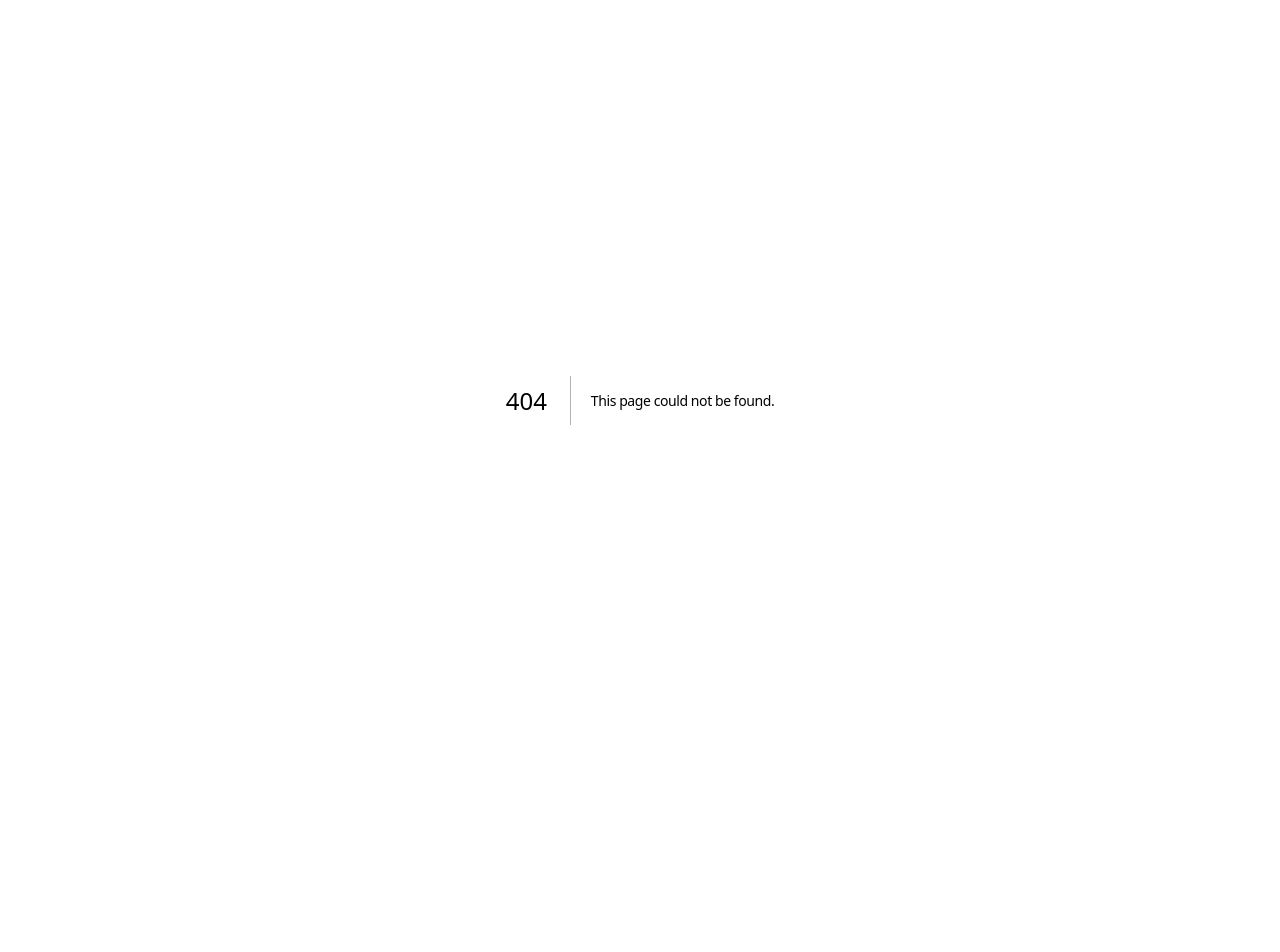
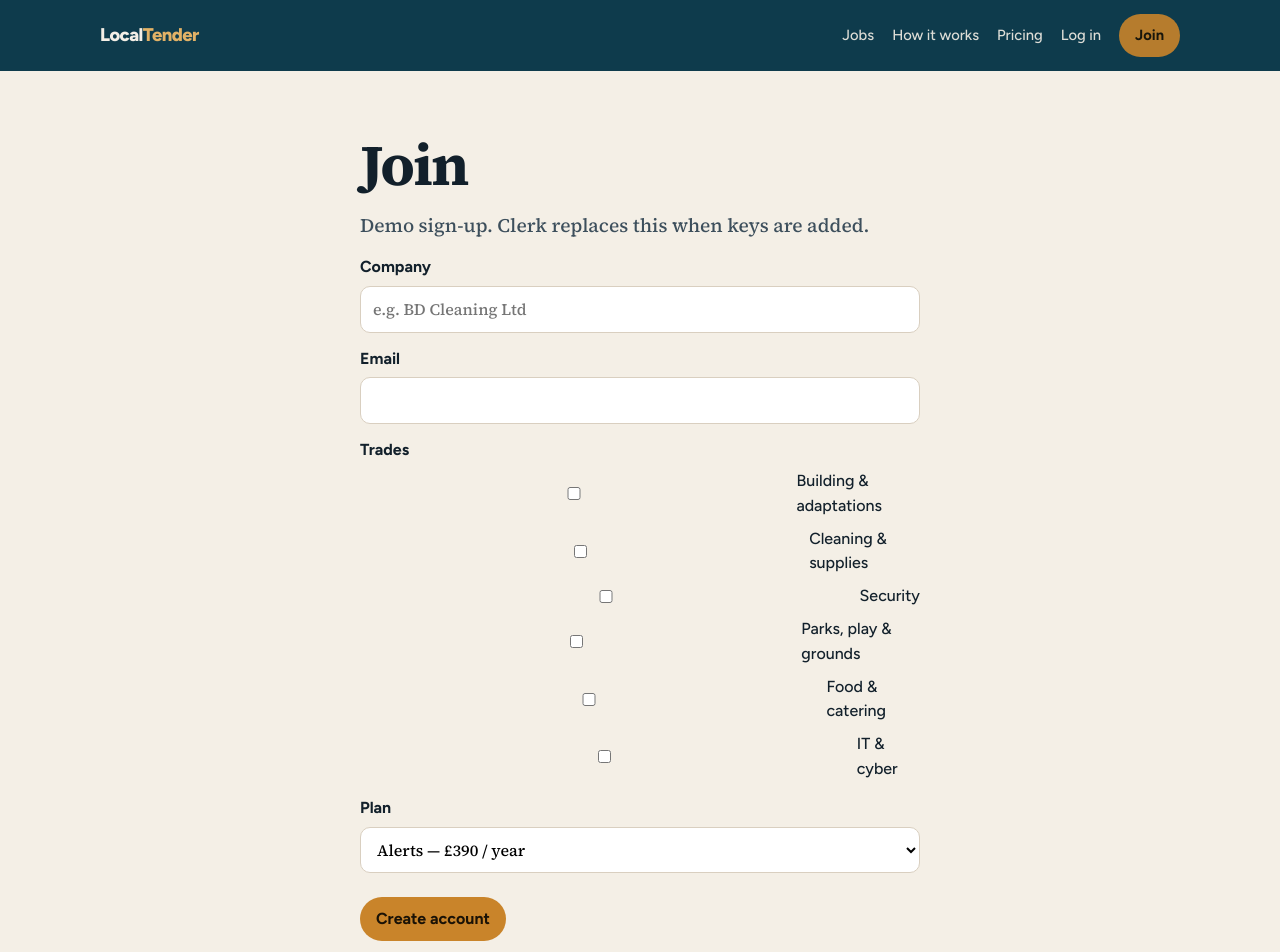
Before and after one commit to mohammadasim224/localtender, a Next.js app: page /signup in a window 1280 px wide. Before the commit this address had no page. Shown: the top 952 px of the page. Before the commit the page ends 800 px from the top, so only its background shows below. Built offline with nearby package versions, Linux system fonts and the light colour scheme.

Commit message:
Add jobs, pricing, signup, dashboard, admin and legal pages

```diff
--- /dev/null
+++ b/app/signup/page.tsx
@@ -0,0 +1,59 @@
+"use client";
+import { FormEvent, useState } from "react";
+import { useRouter } from "next/navigation";
+import { Header } from "@/components/Header";
+import { Footer } from "@/components/Footer";
+import { TRADES } from "@/lib/trades";
+import { writeSession } from "@/lib/session";
+
+export default function SignupPage() {
+  const router = useRouter();
+  const [trades, setTrades] = useState<string[]>([]);
+  function toggle(slug: string) {
+    setTrades((cur) => cur.includes(slug) ? cur.filter((s) => s !== slug) : [...cur, slug]);
+  }
+  function onSubmit(e: FormEvent<HTMLFormElement>) {
+    e.preventDefault();
+    const data = new FormData(e.currentTarget);
+    writeSession({
+      company: String(data.get("company") || "Local firm"),
+      email: String(data.get("email") || ""),
+      trades,
+      plan: (data.get("plan") as "alerts" | "help") || "alerts",
+    });
+    router.push("/app");
+  }
+  return (
+    <>
+      <Header />
+      <main className="hero">
+        <div className="wrap" style={{ maxWidth: 560 }}>
+          <h1>Join</h1>
+          <p className="lede">Demo sign-up. Clerk replaces this when keys are added.</p>
+          <form className="form" onSubmit={onSubmit}>
+            <label htmlFor="company">Company</label>
+            <input id="company" name="company" required placeholder="e.g. BD Cleaning Ltd" />
+            <label htmlFor="email">Email</label>
+            <input id="email" name="email" type="email" required />
+            <label>Trades</label>
+            <div className="checks">
+              {TRADES.map((t) => (
+                <label key={t.slug}>
+                  <input type="checkbox" checked={trades.includes(t.slug)} onChange={() => toggle(t.slug)} />
+                  {t.label}
+                </label>
+              ))}
+            </div>
+            <label htmlFor="plan">Plan</label>
+            <select id="plan" name="plan" defaultValue="alerts">
+              <option value="alerts">Alerts — £390 / year</option>
+              <option value="help">Alerts + help — £990 / year</option>
+            </select>
+            <div className="row"><button className="btn" type="submit">Create account</button></div>
+          </form>
+        </div>
+      </main>
+      <Footer />
+    </>
+  );
+}
```
Also changed, not shown: app/how-it-works/page.tsx (added, +21 -0 lines), app/jobs/[id]/page.tsx (added, +41 -0 lines), app/jobs/page.tsx (added, +23 -0 lines), app/pricing/page.tsx (added, +32 -0 lines).
